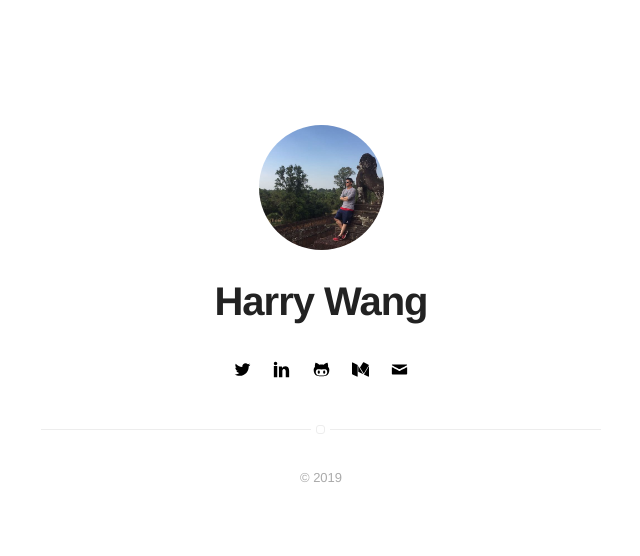
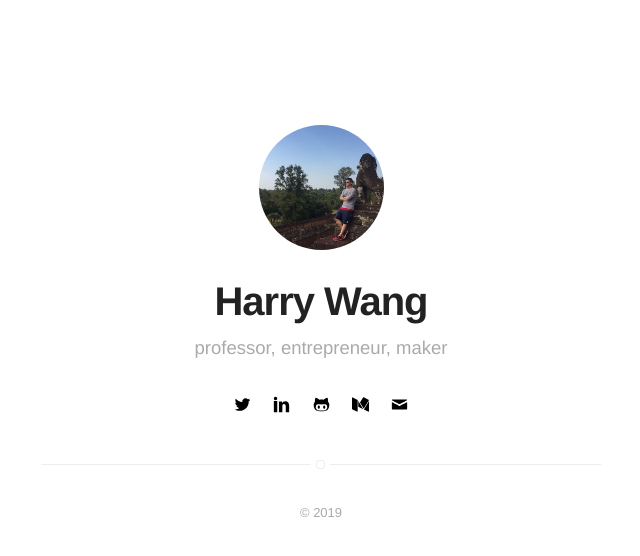
Before and after one commit to harrywang/harrywang.github.io, a Jekyll site: the page built from index.html, in a window 1280 px wide. Shown: the top 556 px of the page, without its empty margins (319-959 px from the left). Built offline with Jekyll 4.4.1, drawn with Linux system fonts in a browser that asks for light colours.

Commit message:
updated bio

```diff
--- a/_config.yml
+++ b/_config.yml
@@ -1,6 +1,6 @@
 # main text of home
 name: Harry Wang
-bio:
+bio: professor, entrepreneur, maker
 
 # twitter summary info
 description: technology, art, design, etc...
@@ -48,7 +48,7 @@ github: harrywang
 # stackoverflow: 7044681/mystackoverflow
 # quora: userquora
 # reddit: username
-medium: HarryWang
+medium: harrywang
 # vimeo: myvimeo
 # lanyrd: mylanyrd
 email: harryjwang@gmail.com
```
